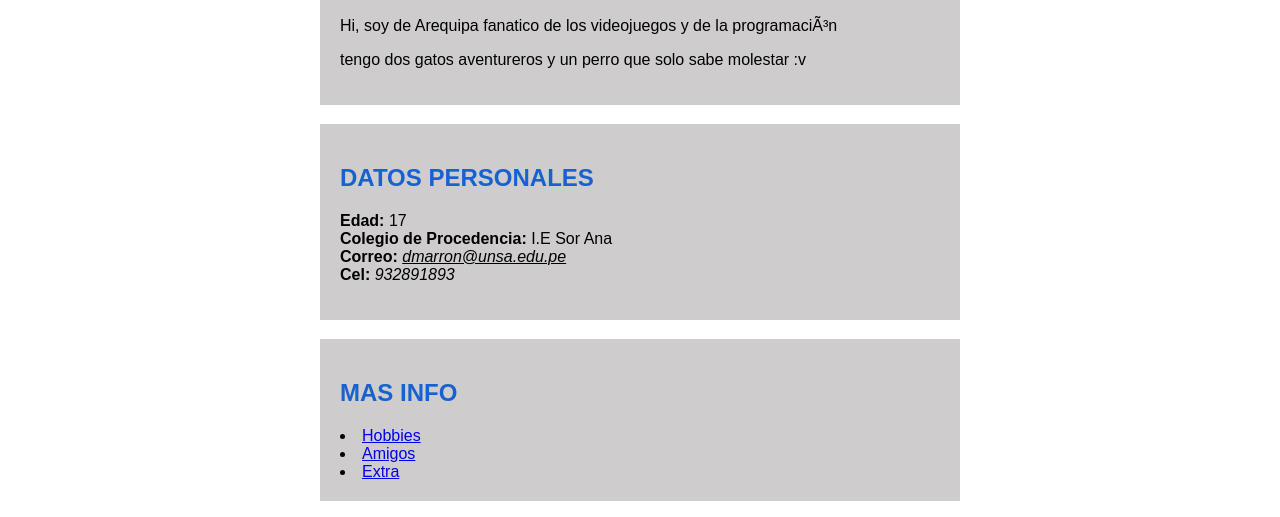
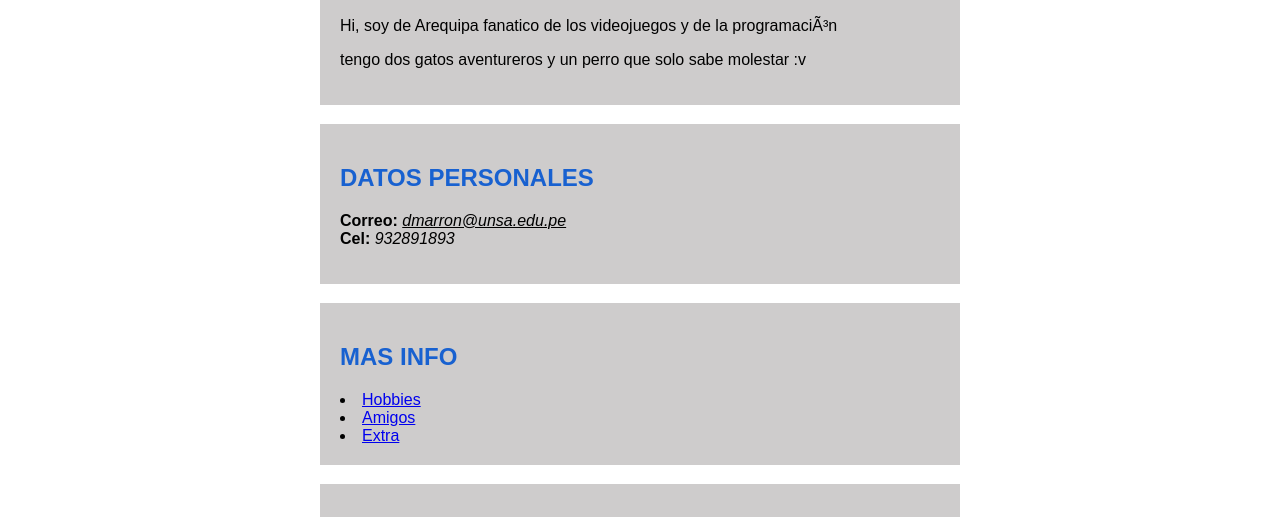
Before and after one commit to yughiyami/no-se-pq-existo-, a plain HTML site: page index.html in a window 1280 px wide. Shown: the part 364-881 px from the top of the page. Drawn offline with Linux system fonts and the light colour scheme.

Commit message:
ultima modificacion

```diff
--- a/index.html
+++ b/index.html
@@ -29,8 +29,6 @@
       <div class="card">
             <h2>DATOS PERSONALES</h2>
      <p>
-       <b>Edad: </b>17<br>
-       <b>Colegio de Procedencia: </b>I.E   Sor Ana<br>
        <b>Correo: </b><i><u>dmarron@unsa.edu.pe</u></i><br>
        <b>Cel: </b><i>932891893</i><br>
 
```
